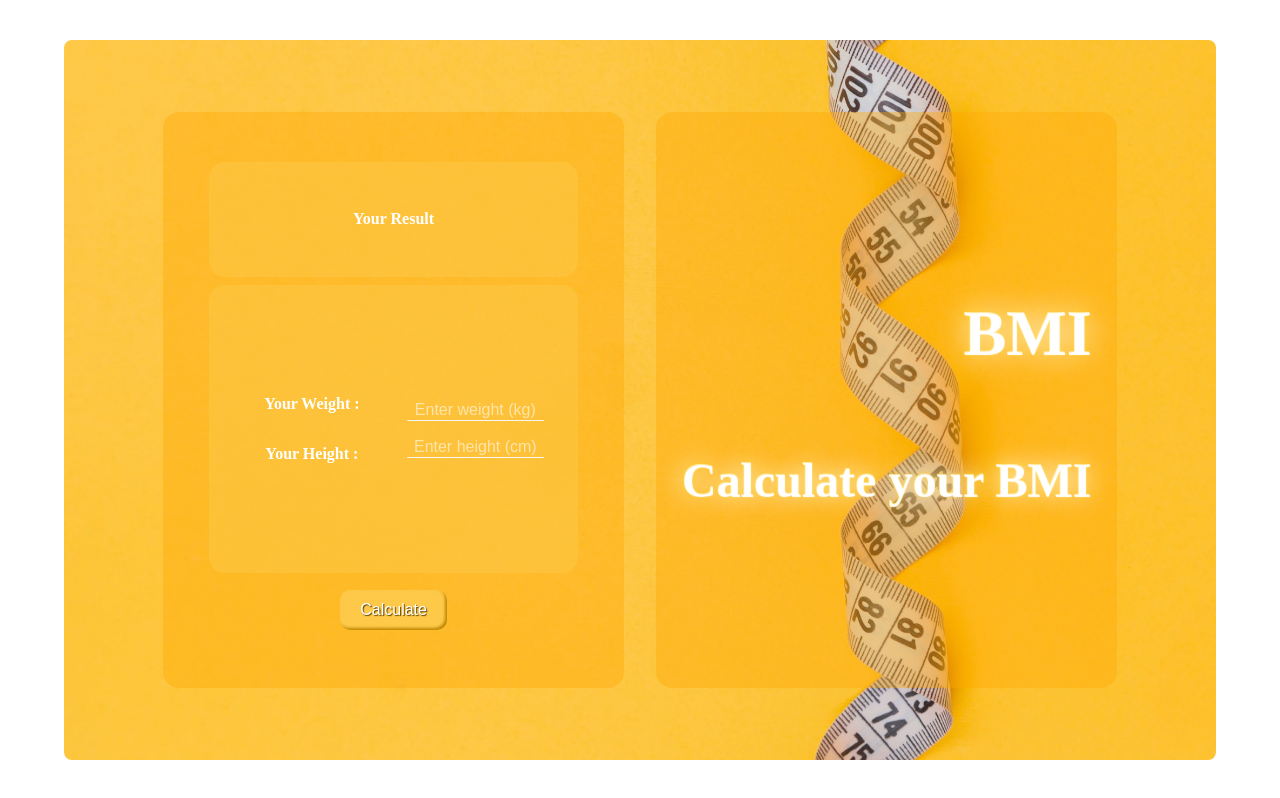
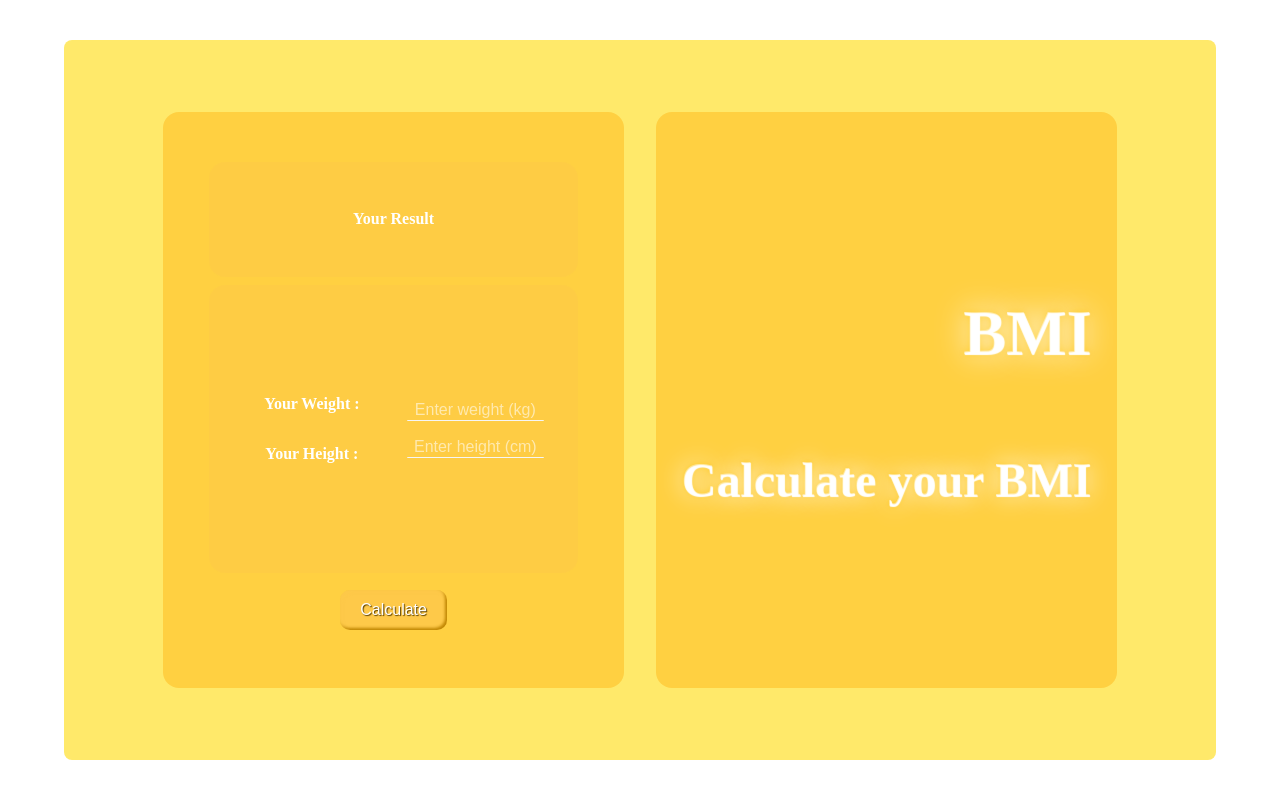
Before and after one commit to soykannemree/BmiCalculator, a plain HTML site: page index.html in a window 1280 px wide. Drawn offline with Linux system fonts and the light colour scheme.

Commit message:
Update style.css

```diff
--- a/style.css
+++ b/style.css
@@ -43,7 +43,7 @@ p{
     gap: 2rem;
     height: 90%;
     width: 90%;
-    background-image: url("assets/image/background-img.jpg");
+    background: rgb(255, 233, 106);;
     background-repeat: no-repeat;
     background-attachment: fixed;
     background-size:cover;
```
